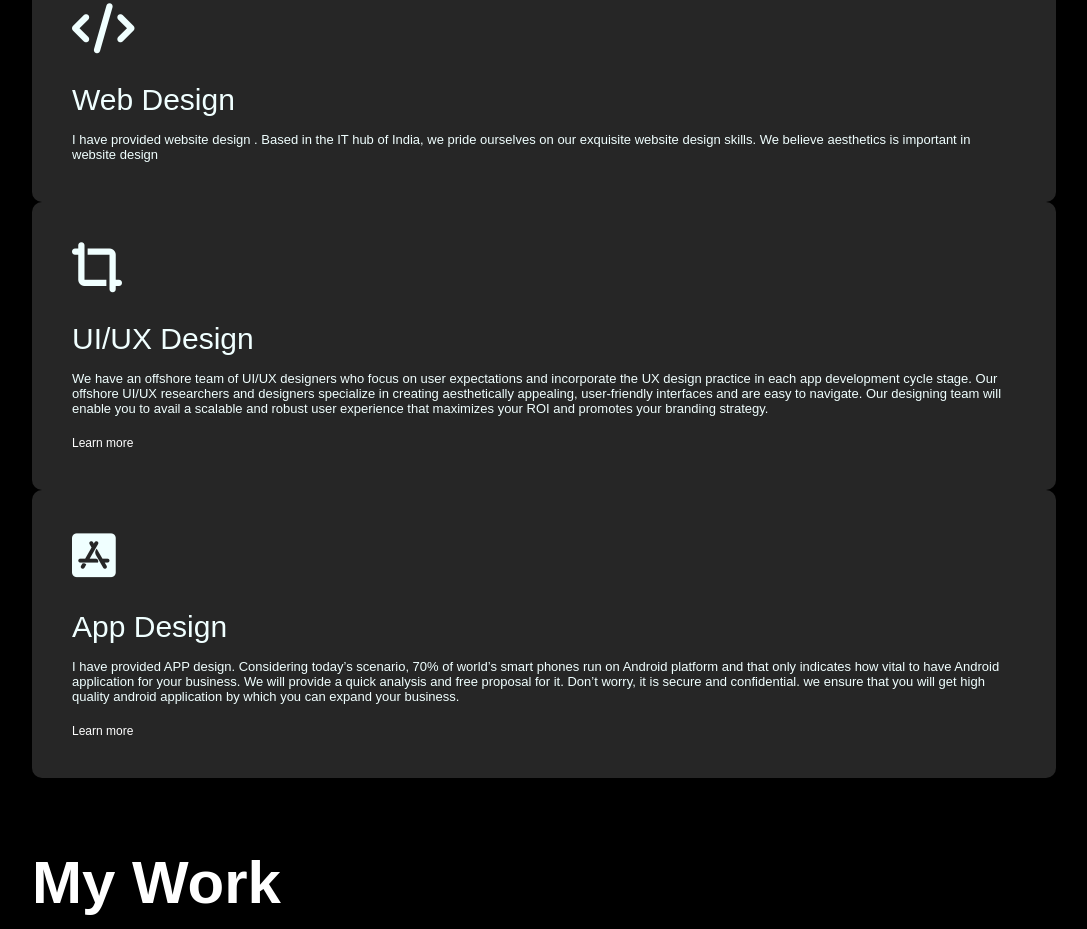
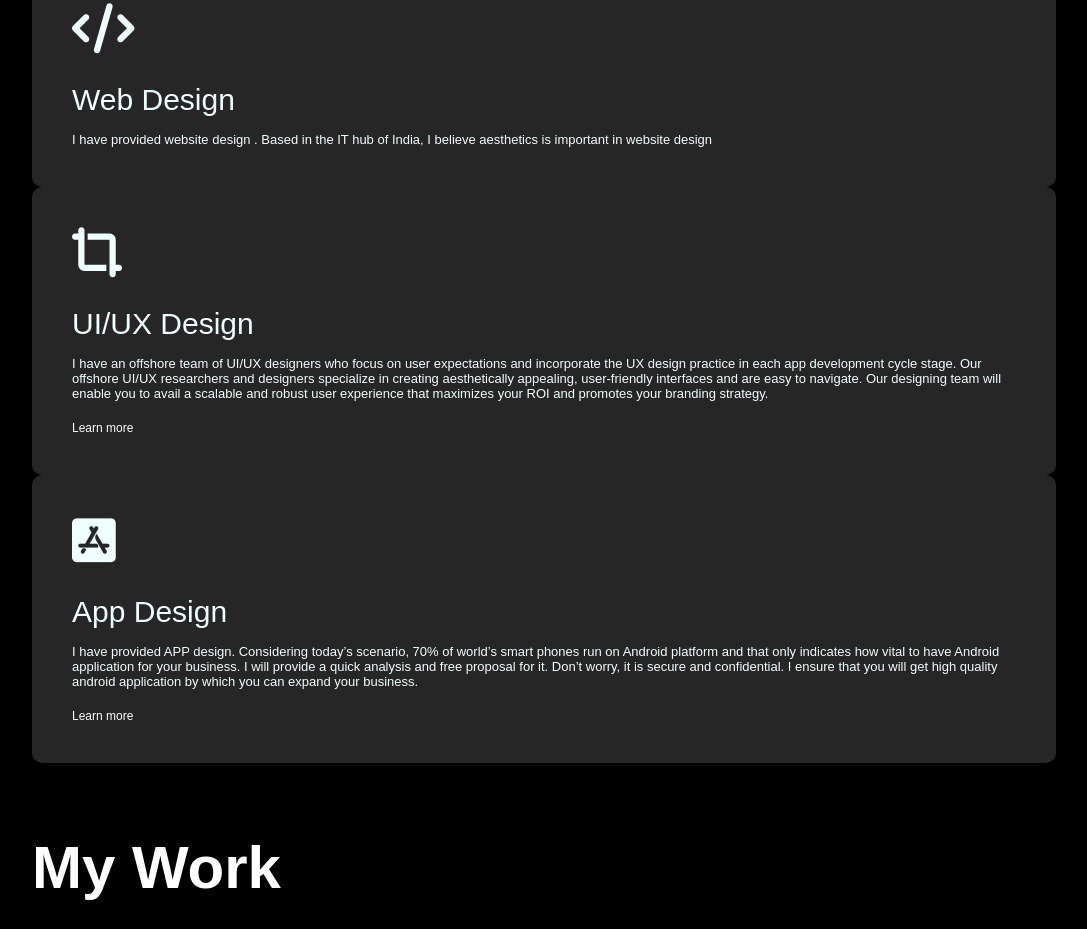
Before and after one commit to Rachnagupta668/Portfolio_Rachna, a plain HTML site: page index.html in a window 1280 px wide. Shown: the part 1456-2385 px from the top of the page, without its empty margins (96-1183 px from the left). Drawn offline with Linux system fonts and the light colour scheme.

Commit message:
Update index.html

```diff
--- a/index.html
+++ b/index.html
@@ -90,15 +90,14 @@
                     <h2>Web Design</h2>
                     <p>I have provided website design .
 
-                        Based in the IT hub of India, we pride ourselves on our
-                        exquisite website design skills.
-                          We believe aesthetics is important in website design </p>
+                        Based in the IT hub of India,
+                          I believe aesthetics is important in website design </p>
                 </div>
 
                 <div>
                     <i class="fa-solid fa-crop-simple"></i>
                     <h2>UI/UX Design</h2>
-                    <p>We have an offshore team of UI/UX designers who focus on user expectations
+                    <p>I have an offshore team of UI/UX designers who focus on user expectations
                         and incorporate the UX design practice in each app development cycle stage.
                          Our offshore UI/UX researchers and designers specialize in creating aesthetically
                           appealing, user-friendly interfaces and are easy to navigate.
@@ -114,9 +113,9 @@
                     <h2>App Design</h2>
                     <p>I have provided APP design. Considering today’s scenario, 70% of world’s
                         smart phones run on Android platform and that only indicates how vital
-                         to have Android application for your business. We will provide a quick
+                         to have Android application for your business. I will provide a quick
                          analysis and free proposal for it. Don’t worry, it is secure and confidential.
-                           we ensure that you will get high quality android application by
+                           I ensure that you will get high quality android application by
                             which you can expand your business.</p>
                     <a href="#">Learn more</a>
 
```
